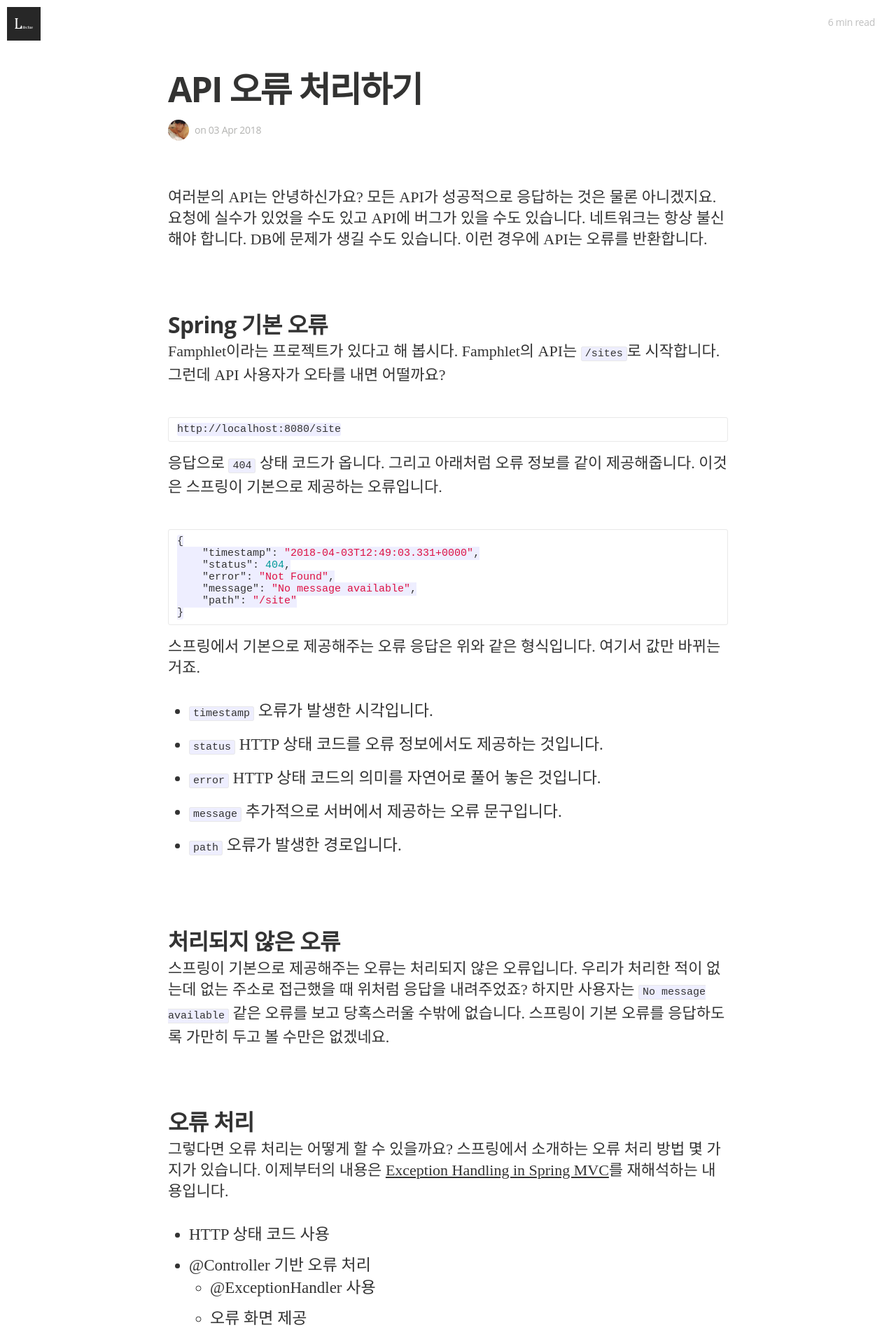
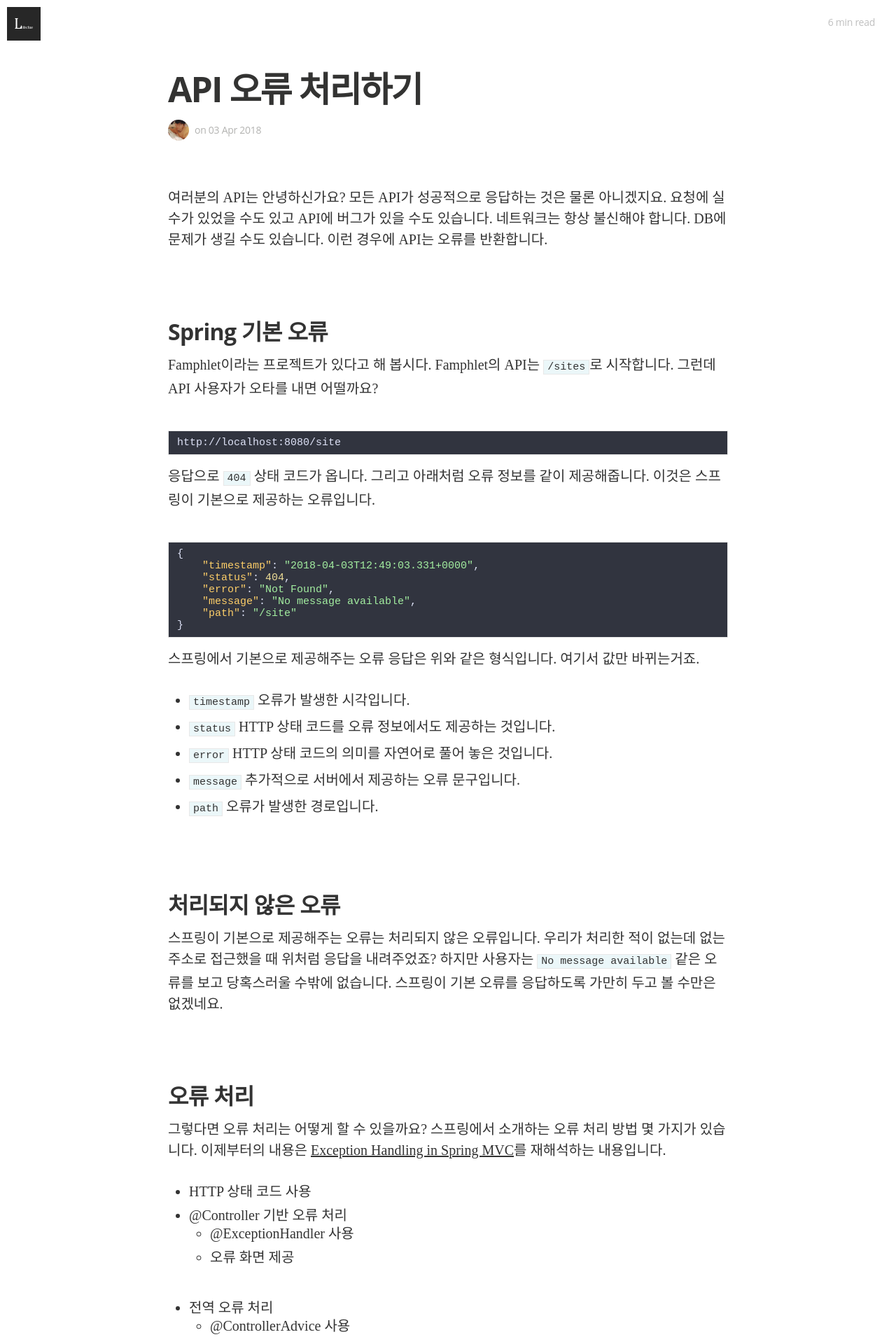
Before and after one commit to Lifeclue/blog, a Jekyll site: the page built from _posts/2018-04-03-api-error-handling.markdown, in a window 1280 px wide. Shown: the top 1920 px of the page at 70% size. Built offline with Jekyll 4.4.1, drawn with Linux system fonts in a browser that asks for light colours; nearby versions of some CDN libraries; some web fonts are replaced; comment, search, counter and statistics services are not loaded.

Commit message:
Change a font and a syntax stylesheet

```diff
--- a/_includes/head.html
+++ b/_includes/head.html
@@ -40,6 +40,7 @@
   <link rel="shortcut icon" href="{{ '/assets/favicons/favicon-16x16.png' | prepend: site.baseurl }}" type="image/png"/>
   <link rel="stylesheet" href="//brick.a.ssl.fastly.net/Linux+Libertine:400,400i,700,700i/Open+Sans:400,400i,700,700i">
   <link href="//maxcdn.bootstrapcdn.com/font-awesome/4.2.0/css/font-awesome.min.css" rel="stylesheet">
+  <link href="https://fonts.googleapis.com/css?family=Noto+Serif+KR:300&display=swap" rel="stylesheet">
 
   <link rel="stylesheet" type="text/css" media="screen" href="{{ '/css/main.css'  | prepend: site.baseurl  }}" />
   <link rel="stylesheet" type="text/css" media="print" href="{{ '/css/print.css'  | prepend: site.baseurl  }}" />
--- a/css/main.sass
+++ b/css/main.sass
@@ -1,7 +1,7 @@
 ---
 ---
 
-@import 'syntax-highlighting'
+@import 'syntax-one-dark-vivid'
 
 @import 'bourbon/bourbon'
 
@@ -10,8 +10,8 @@
 
 $rs: 16px
 
-$font-serif: Linux Libertine
-$font-sans: Open Sans, MundoSans, "Helvetica Neue", Arial, Helvetica, sans-serif
+$font-serif: 'Noto Serif KR', Linux Libertine
+$font-sans: 'Noto Serif KR', Open Sans, MundoSans, "Helvetica Neue", Arial, Helvetica, sans-serif
 
 
 @mixin respond-to($breakpoint)
@@ -372,8 +372,7 @@
       letter-spacing: -0.02em
       font-weight: 700
       font-style: normal
-      font-size: 24px
-      line-height: 1.3
+      line-height: 1.7
       margin: 0
       font-family: $font-sans
       margin-bottom: 4px
@@ -382,13 +381,22 @@
       font-weight: 700
       font-style: normal
       font-size: 32px
-      line-height: 1.2
+      line-height: 1.8
       padding-top: 31px
       margin-bottom: 4px
+      decoration-style: underline
+    h3
+      font-size: 28px
+    h4
+      font-size: 24px
+    h5
+      font-size: 24px
+    h6
+      font-size: 24px
     p
       font-weight: 400
       font-style: normal
-      font-size: 22px
+      font-size: 20px
       line-height: 30px
       margin: 0
       padding-bottom: 30px
@@ -442,10 +450,10 @@
       padding: 0
       font-weight: 400
       font-style: normal
-      font-size: 23px
-      line-height: 30px
+      font-size: 20px
+      line-height: 24px
       margin-left: 30px
-      margin-bottom: 12px
+      margin-bottom: 8px
       padding-top: 2px
       p
         padding: 0 0 golden-ratio(1rem,  1)
@@ -619,19 +627,19 @@
 code
   font-size: 15px
   border: 1px solid #e8e8e8
-  border-radius: 3px
-  background-color: #eef
 
 code
   padding: 1px 5px
+  background-color: #ebf7f9
 
 pre
   padding: 8px 12px
-  overflow-x: scroll
+  overflow-x: auto
   > code
     border: 0
     padding-right: 0
     padding-left: 0
+    background-color: unset
 .tag-list
   a
     text-decoration: none
```
Also changed, not shown: _sass/syntax-one-dark-vivid.css (added, +1 -0 lines).
